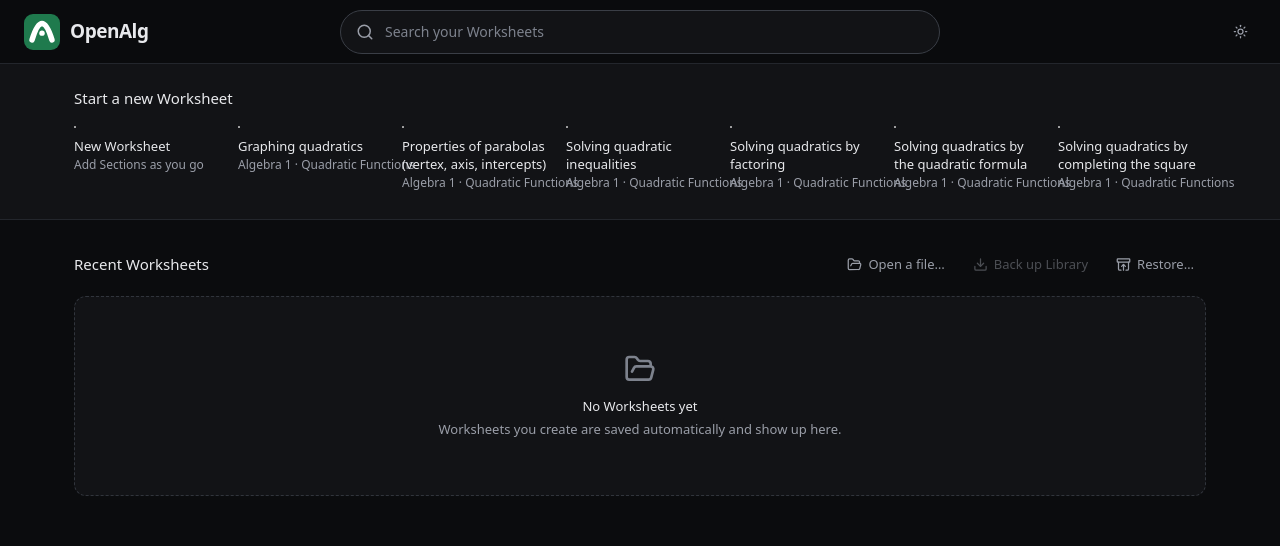
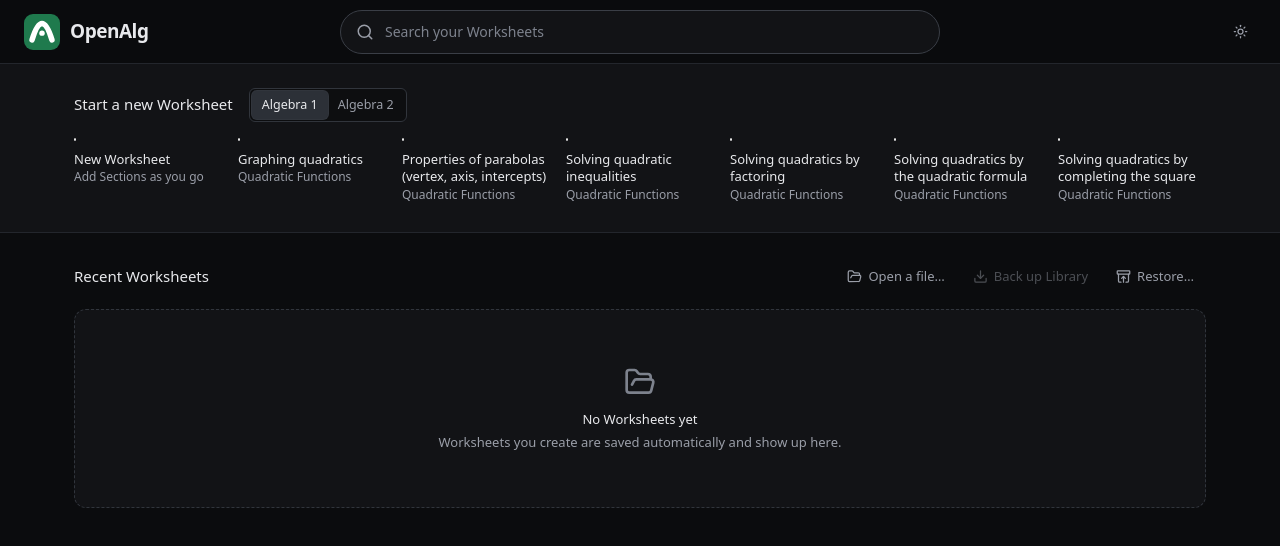
Before and after one commit to shasanw/openalg, a React (Vite) app: page / in a window 1280 px wide. Shown: the top 546 px of the page. Built offline with nearby package versions, Linux system fonts and the light colour scheme.

Commit message:
feat: Course tabs and Unit-grouped templates on the home screen
Tabs show when 2+ Courses have Topics and share the remembered Course
with the Add Section picker. The row puts recently used Topics first;
All Topics groups the Course's listings by Unit. Closes #33.

```diff
--- a/src/components/home/HomeScreen.tsx
+++ b/src/components/home/HomeScreen.tsx
@@ -1,10 +1,17 @@
 // The launch screen, shown when no document is open. Laid out like Google
-// Docs: a full-width "Start a new Worksheet" band holding one row of
-// templates (a blank Worksheet, then one per Topic, each with a real
-// miniature page) that expands to every Topic, and the Library's recent
+// Docs: a full-width "Start a new Worksheet" band and the Library's recent
 // Worksheets below it, filtered by the header search.
+//
+// The band shows one Course at a time, picked with Course tabs (only when
+// two or more Courses have Topics; the choice is the remembered Course the
+// Add Section picker also uses). Collapsed, it is one row: a blank Worksheet,
+// then the Course's listings of the Topics used most recently in the
+// Library, then the rest in Course Outline order. "All Topics" expands it to
+// every listing in the Course under its Unit's heading. Each template has a
+// real miniature page and starts the Worksheet with its listing's Topic
+// Options.
 
-import { useLayoutEffect, useRef, useState } from "react";
+import { useLayoutEffect, useMemo, useRef, useState } from "react";
 import {
   ChevronDown,
   ChevronUp,
@@ -18,15 +25,18 @@ import {
   TriangleAlert,
   Trash2,
 } from "lucide-react";
-import { LISTINGS, type Listing } from "@/engine/courses";
+import { coursesOf, LISTINGS, type Listing } from "@/engine/courses";
 import { getGenerator } from "@/engine/registry";
 import type { LibraryEntry, StoragePersistence } from "@/platform/types";
 import type { InstallPrompt } from "@/lib/useInstallPrompt";
+import { rememberCourse, rememberedCourse } from "@/lib/rememberedCourse";
 import { Button } from "@/components/ui/button";
+import { Segmented } from "@/components/ui/segmented";
 import { ThemeToggle } from "@/components/ThemeToggle";
 import { LogoMark } from "@/components/LogoMark";
 import type { Theme } from "@/lib/useTheme";
 import { BlankThumb, TopicThumb } from "./TopicThumb";
+import { recentTopics, rowTemplates, unitTemplates } from "./templates";
 
 /** Width of one Start-new tile and the gap between tiles, in px. */
 const TILE_MIN = 148;
@@ -77,6 +87,7 @@ export function HomeScreen({
   onRestoreLibrary,
   storage,
   install,
+  listings = LISTINGS,
 }: {
   onNewWorksheet: () => void;
   onOpenTemplate: (listing: Listing) => void;
@@ -91,6 +102,8 @@ export function HomeScreen({
   /** Whether the browser keeps the Library safe from eviction; null while unknown. */
   storage: StoragePersistence | null;
   install: InstallPrompt;
+  /** The listings to offer (every Course Outline; tests pass their own). */
+  listings?: readonly Listing[];
 }) {
   const [query, setQuery] = useState("");
   const [expanded, setExpandedState] = useState(() => {
@@ -109,11 +122,17 @@ export function HomeScreen({
     }
   };
   const [tilesRef, cols] = useColumns<HTMLDivElement>();
-  // One tile per Topic, at its first listing in curriculum order.
-  const templates = LISTINGS.filter((l, i) => LISTINGS.findIndex((x) => x.topic.id === l.topic.id) === i);
+  const courses = useMemo(() => coursesOf(listings), [listings]);
+  const [chosen, setChosen] = useState(() => rememberedCourse(courses) ?? courses[0] ?? "");
+  const course = courses.includes(chosen) ? chosen : (courses[0] ?? "");
+  const chooseCourse = (next: string) => {
+    setChosen(next);
+    rememberCourse(next);
+  };
+  const total = listings.filter((l) => l.course === course).length;
   // One row: the blank Worksheet plus as many Topics as fit beside it.
-  const shown = expanded ? templates : templates.slice(0, cols - 1);
-  const hidden = templates.length - shown.length;
+  const row = rowTemplates(listings, course, recentTopics(recents), cols - 1);
+  const hidden = total - row.length;
 
   const words = query.toLowerCase().split(/\s+/).filter(Boolean);
   const matching = recents.filter((r) => {
@@ -148,42 +167,52 @@ export function HomeScreen({
       {/* Start new: a full-width band, one row of templates unless expanded */}
       <section aria-labelledby="start-new" className="bg-panel border-b">
         <div className="mx-auto max-w-[1180px] px-6 pt-6 pb-7">
-          <div className="mb-4 flex items-center justify-between gap-3">
+          <div className="mb-4 flex flex-wrap items-center gap-x-4 gap-y-2">
             <h2 id="start-new" className="text-[15px] font-medium">
               Start a new Worksheet
             </h2>
+            {courses.length > 1 && (
+              <Segmented
+                label="Course"
+                value={course}
+                options={courses.map((c) => ({ value: c, label: c }))}
+                onChange={chooseCourse}
+              />
+            )}
             {hidden > 0 || expanded ? (
               <Button
                 variant="quiet"
+                className="ml-auto"
                 onClick={() => setExpanded(!expanded)}
                 aria-expanded={expanded}
                 aria-controls="start-new-tiles"
               >
-                {expanded ? "Fewer Topics" : `All Topics (${templates.length})`}
+                {expanded ? "Fewer Topics" : `All Topics (${total})`}
                 {expanded ? <ChevronUp /> : <ChevronDown />}
               </Button>
             ) : null}
           </div>
-          <div
-            id="start-new-tiles"
-            ref={tilesRef}
-            className="grid gap-x-4 gap-y-6"
-            style={{ gridTemplateColumns: `repeat(${cols}, minmax(0, 1fr))` }}
-          >
-            <StartCard label="New Worksheet" sub="Add Sections as you go" onClick={onNewWorksheet}>
-              <BlankThumb />
-            </StartCard>
-            {shown.map((l) => (
-              <StartCard
-                key={l.key}
-                label={l.topic.title}
-                sub={`${l.course} · ${l.unit}`}
-                title={l.topic.title}
-                onClick={() => onOpenTemplate(l)}
-              >
-                <TopicThumb topic={l.topic} />
+          <div id="start-new-tiles" ref={tilesRef} className="space-y-7">
+            <TileRow cols={cols}>
+              <StartCard label="New Worksheet" sub="Add Sections as you go" onClick={onNewWorksheet}>
+                <BlankThumb />
               </StartCard>
-            ))}
+              {!expanded &&
+                row.map((l) => <ListingCard key={l.key} listing={l} onOpen={onOpenTemplate} />)}
+            </TileRow>
+            {expanded &&
+              unitTemplates(listings, course).map((u, i) => (
+                <section key={u.name} aria-labelledby={`start-unit-${i}`}>
+                  <h3 id={`start-unit-${i}`} className="text-muted-foreground mb-3 text-[13px] font-medium">
+                    {u.name}
+                  </h3>
+                  <TileRow cols={cols}>
+                    {u.listings.map((l) => (
+                      <ListingCard key={l.key} listing={l} onOpen={onOpenTemplate} />
+                    ))}
+                  </TileRow>
+                </section>
+              ))}
           </div>
         </div>
       </section>
@@ -350,6 +379,29 @@ function RecentCard({
   );
 }
 
+/** A grid of Start-new tiles, `cols` to a row. */
+function TileRow({ cols, children }: { cols: number; children: React.ReactNode }) {
+  return (
+    <div className="grid gap-x-4 gap-y-6" style={{ gridTemplateColumns: `repeat(${cols}, minmax(0, 1fr))` }}>
+      {children}
+    </div>
+  );
+}
+
+/** A Topic's tile, subtitled with its Unit (the Course is the selected tab). */
+function ListingCard({ listing, onOpen }: { listing: Listing; onOpen: (listing: Listing) => void }) {
+  return (
+    <StartCard
+      label={listing.topic.title}
+      sub={listing.unit}
+      title={listing.topic.title}
+      onClick={() => onOpen(listing)}
+    >
+      <TopicThumb topic={listing.topic} />
+    </StartCard>
+  );
+}
+
 function StartCard({
   label,
   sub,
--- /dev/null
+++ b/src/components/home/templates.ts
@@ -0,0 +1,42 @@
+// Which Start-new templates the home screen shows for a Course, without any
+// React: the one-row pick (recently used Topics first) and the expanded view
+// (every listing, under its Unit).
+
+import { groupByUnit, type Listing, type UnitListings } from "@/engine/courses";
+import type { LibraryEntry } from "@/platform/types";
+
+/**
+ * Topics the teacher used most recently, newest first, without repeats. A
+ * Library entry records only its first Section's Topic, so that is what
+ * counts as "used".
+ */
+export function recentTopics(recents: readonly LibraryEntry[]): string[] {
+  const ids = [...recents]
+    .sort((a, b) => b.updatedAt - a.updatedAt)
+    .map((r) => r.generatorId)
+    .filter(Boolean);
+  return [...new Set(ids)];
+}
+
+/**
+ * The collapsed row for a Course: its listings of recently used Topics
+ * (newest first), then the rest in Course Outline order, cut to `size`.
+ */
+export function rowTemplates(
+  listings: readonly Listing[],
+  course: string,
+  recent: readonly string[],
+  size: number,
+): Listing[] {
+  const inCourse = listings.filter((l) => l.course === course);
+  const used = recent
+    .map((id) => inCourse.find((l) => l.topic.id === id))
+    .filter((l): l is Listing => l !== undefined);
+  const rest = inCourse.filter((l) => !used.includes(l));
+  return [...used, ...rest].slice(0, Math.max(0, size));
+}
+
+/** The expanded view: the Course's Units with listings, in Course Outline order. */
+export function unitTemplates(listings: readonly Listing[], course: string): UnitListings[] {
+  return groupByUnit(listings.filter((l) => l.course === course));
+}
```
Also changed, not shown: 1 other file (tests, documents, lock files or other folders).
